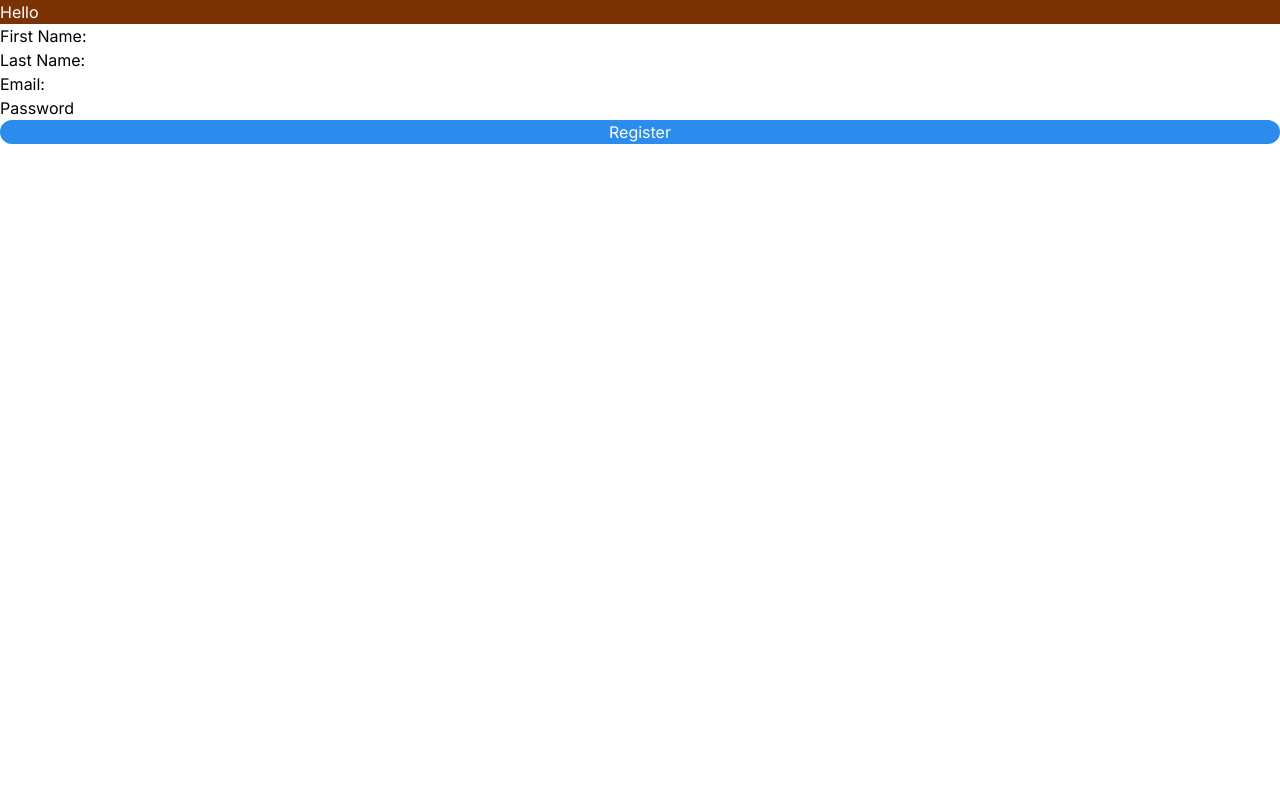
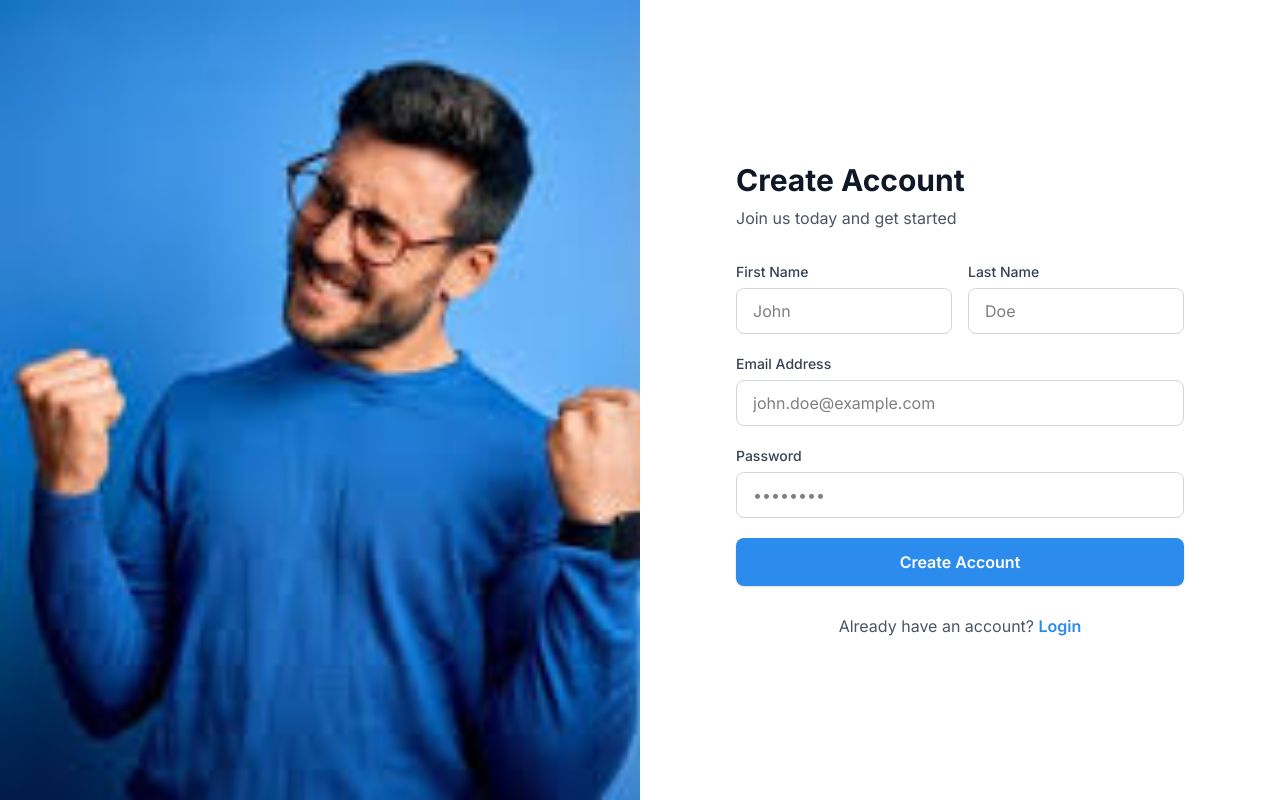
Before and after one commit to PhilipGael116/Todo-test, a React (Vite) app: page / in a window 1280 px wide. Built offline with nearby package versions, Linux system fonts and the light colour scheme.

Commit message:
feat: Implement initial user authentication with login and registration forms, a shared layout, and routing.

```diff
--- a/src/App.jsx
+++ b/src/App.jsx
@@ -1,14 +1,16 @@
 import { Routes, Route } from "react-router-dom";
 import Login from "./forms/Login";
 import Register from "./forms/Register";
+import AuthLayout from "./layouts/AuthLayout";
 
 const App = () => {
   return (
     <>
-      <div className="bg-amber-900 text-white">Hello</div>
       <Routes>
-        <Route index element={<Register />} />
-        <Route path="/login" element={<Login />} />
+        <Route element={<AuthLayout />}>
+          <Route index element={<Register />} />
+          <Route path="/login" element={<Login />} />
+        </Route>
       </Routes>
     </>
   )
--- a/src/forms/Login.jsx
+++ b/src/forms/Login.jsx
@@ -1,4 +1,5 @@
 import { useState } from "react"
+import { Link } from "react-router-dom"
 
 const Login = () => {
 
@@ -25,28 +26,70 @@ const Login = () => {
     }
 
     return (
-        <form onSubmit={handleSubmit} className="flex flex-col gap-2">
-            <label htmlFor="email">
-                Email:
+        <div className="flex items-center justify-center min-h-screen px-6 py-12">
+            <div className="w-full max-w-md">
+                {/* Header */}
+                <div className="mb-8">
+                    <h1 className="text-3xl font-bold text-gray-900 mb-2">Welcome Back</h1>
+                    <p className="text-gray-600">Sign in to continue to your account</p>
+                </div>
+
+                {/* Form */}
+                <form onSubmit={handleSubmit} className="space-y-5">
+                    {/* Email Field */}
+                    <div className="flex flex-col">
+                        <label htmlFor="email" className="text-sm font-medium text-gray-700 mb-1.5">
+                            Email Address
+                        </label>
                         <input
-                    type="text"
+                            type="email"
+                            id="email"
                             name="email"
                             value={formData.email}
                             onChange={handleChange}
+                            className="px-4 py-2.5 border border-gray-300 rounded-lg focus:outline-none focus:ring-2 focus:ring-[#2b8cee] focus:border-transparent transition-all"
+                            placeholder="john.doe@example.com"
+                            required
                         />
+                    </div>
+
+                    {/* Password Field */}
+                    <div className="flex flex-col">
+                        <label htmlFor="password" className="text-sm font-medium text-gray-700 mb-1.5">
+                            Password
                         </label>
-            <label htmlFor="password">
-                Password:
                         <input
                             type="password"
+                            id="password"
                             name="password"
                             value={formData.password}
                             onChange={handleChange}
+                            className="px-4 py-2.5 border border-gray-300 rounded-lg focus:outline-none focus:ring-2 focus:ring-[#2b8cee] focus:border-transparent transition-all"
+                            placeholder="••••••••"
+                            required
                         />
-            </label>
+                    </div>
 
-            <button type="submit">Sign In</button>
+                    {/* Submit Button */}
+                    <button
+                        type="submit"
+                        className="w-full bg-[#2b8cee] text-white font-semibold py-3 rounded-lg hover:bg-[#2478d1] transition-colors duration-200 shadow-sm"
+                    >
+                        Sign In
+                    </button>
+
+                    {/* Register Link */}
+                    <div className="text-center pt-2">
+                        <p className="text-gray-600">
+                            Don't have an account?{' '}
+                            <Link to="/" className="text-[#2b8cee] font-semibold hover:underline">
+                                Register
+                            </Link>
+                        </p>
+                    </div>
                 </form>
+            </div>
+        </div>
     )
 }
 
--- a/src/forms/Register.jsx
+++ b/src/forms/Register.jsx
@@ -1,4 +1,5 @@
-import { useState } from "react"
+import { useState } from "react";
+import { Link } from "react-router-dom";
 
 const Register = () => {
 
@@ -31,47 +32,104 @@ const Register = () => {
     }
 
     return (
-        <form action="" onSubmit={handleSubmit} className="flex flex-col">
-            <label htmlFor="fname">
-                First Name:
+        <div className="flex items-center justify-center min-h-screen px-6 py-12">
+            <div className="w-full max-w-md">
+                {/* Header */}
+                <div className="mb-8">
+                    <h1 className="text-3xl font-bold text-gray-900 mb-2">Create Account</h1>
+                    <p className="text-gray-600">Join us today and get started</p>
+                </div>
+
+                {/* Form */}
+                <form onSubmit={handleSubmit} className="space-y-5">
+                    {/* Name Fields Row */}
+                    <div className="grid grid-cols-2 gap-4">
+                        <div className="flex flex-col">
+                            <label htmlFor="fname" className="text-sm font-medium text-gray-700 mb-1.5">
+                                First Name
+                            </label>
                             <input
                                 type="text"
+                                id="fname"
+                                name="fname"
                                 value={formData.fname}
                                 onChange={handleChange}
-                    name="fname"
+                                className="px-4 py-2.5 border border-gray-300 rounded-lg focus:outline-none focus:ring-2 focus:ring-[#2b8cee] focus:border-transparent transition-all"
+                                placeholder="John"
+                                required
                             />
+                        </div>
+                        <div className="flex flex-col">
+                            <label htmlFor="lname" className="text-sm font-medium text-gray-700 mb-1.5">
+                                Last Name
                             </label>
-            <label htmlFor="lname">
-                Last Name:
                             <input
                                 type="text"
+                                id="lname"
+                                name="lname"
                                 value={formData.lname}
                                 onChange={handleChange}
-                    name="lname"
+                                className="px-4 py-2.5 border border-gray-300 rounded-lg focus:outline-none focus:ring-2 focus:ring-[#2b8cee] focus:border-transparent transition-all"
+                                placeholder="Doe"
+                                required
                             />
+                        </div>
+                    </div>
+
+                    {/* Email Field */}
+                    <div className="flex flex-col">
+                        <label htmlFor="email" className="text-sm font-medium text-gray-700 mb-1.5">
+                            Email Address
                         </label>
-            <label htmlFor="email">
-                Email:
                         <input
-                    type="text"
+                            type="email"
+                            id="email"
+                            name="email"
                             value={formData.email}
                             onChange={handleChange}
-                    name="email"
+                            className="px-4 py-2.5 border border-gray-300 rounded-lg focus:outline-none focus:ring-2 focus:ring-[#2b8cee] focus:border-transparent transition-all"
+                            placeholder="john.doe@example.com"
+                            required
                         />
+                    </div>
+
+                    {/* Password Field */}
+                    <div className="flex flex-col">
+                        <label htmlFor="password" className="text-sm font-medium text-gray-700 mb-1.5">
+                            Password
                         </label>
-            <label htmlFor="password">
-                Password
                         <input
                             type="password"
+                            id="password"
+                            name="password"
                             value={formData.password}
                             onChange={handleChange}
-                    name="password"
+                            className="px-4 py-2.5 border border-gray-300 rounded-lg focus:outline-none focus:ring-2 focus:ring-[#2b8cee] focus:border-transparent transition-all"
+                            placeholder="••••••••"
+                            required
                         />
-            </label>
+                    </div>
 
-            <button type="submit" className="bg-[#2b8cee] text-white rounded-xl">Register</button>
+                    {/* Submit Button */}
+                    <button
+                        type="submit"
+                        className="w-full bg-[#2b8cee] text-white font-semibold py-3 rounded-lg hover:bg-[#2478d1] transition-colors duration-200 shadow-sm"
+                    >
+                        Create Account
+                    </button>
 
+                    {/* Login Link */}
+                    <div className="text-center pt-2">
+                        <p className="text-gray-600">
+                            Already have an account?{' '}
+                            <Link to="/login" className="text-[#2b8cee] font-semibold hover:underline">
+                                Login
+                            </Link>
+                        </p>
+                    </div>
                 </form>
+            </div>
+        </div>
     )
 }
 
--- /dev/null
+++ b/src/layouts/AuthLayout.jsx
@@ -0,0 +1,14 @@
+import { Outlet } from "react-router-dom"
+
+const AuthLayout = () => {
+    return (
+        <div className="flex h-screen w-full">
+            <img src="/auth_image.jpg" alt="Auth side image" className="object-cover flex-1 w-1/2 hidden lg:block" />
+            <div className="flex-1 w-1/2 shadow-2xl shadow-gray-400/50">
+                <Outlet />
+            </div>
+        </div>
+    )
+}
+
+export default AuthLayout
```
Also changed, not shown: public/auth_image.jpg (added). Lines whose indentation alone changed are shown as unchanged.
